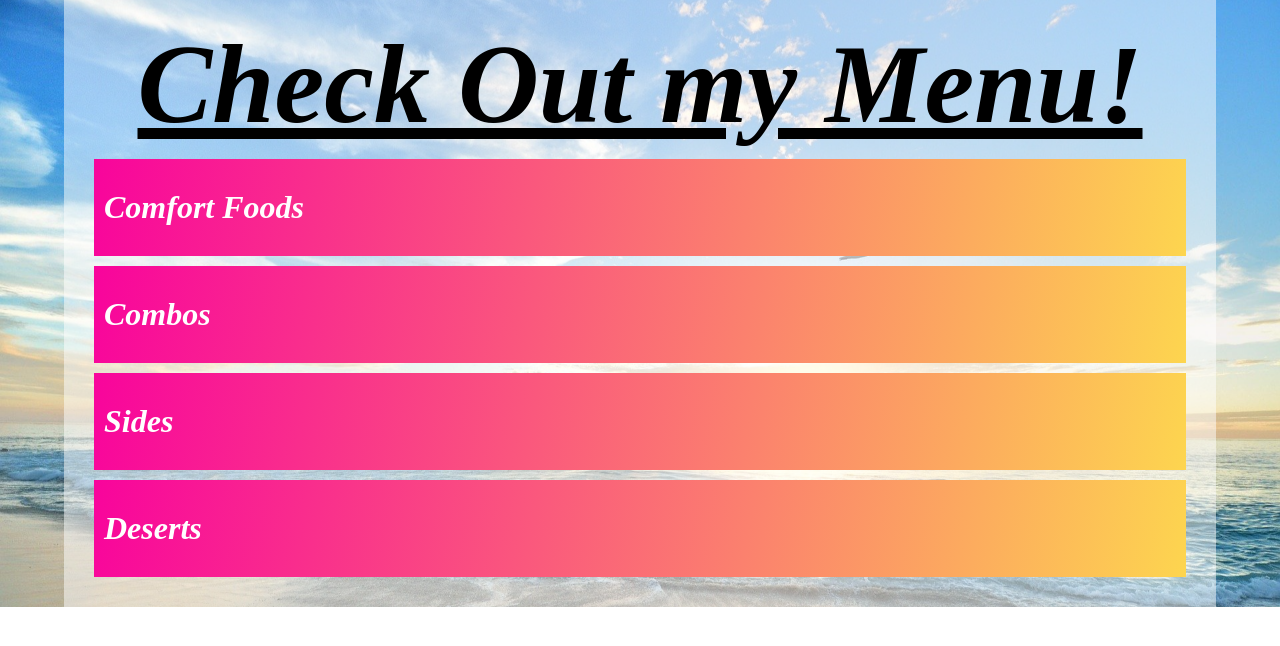
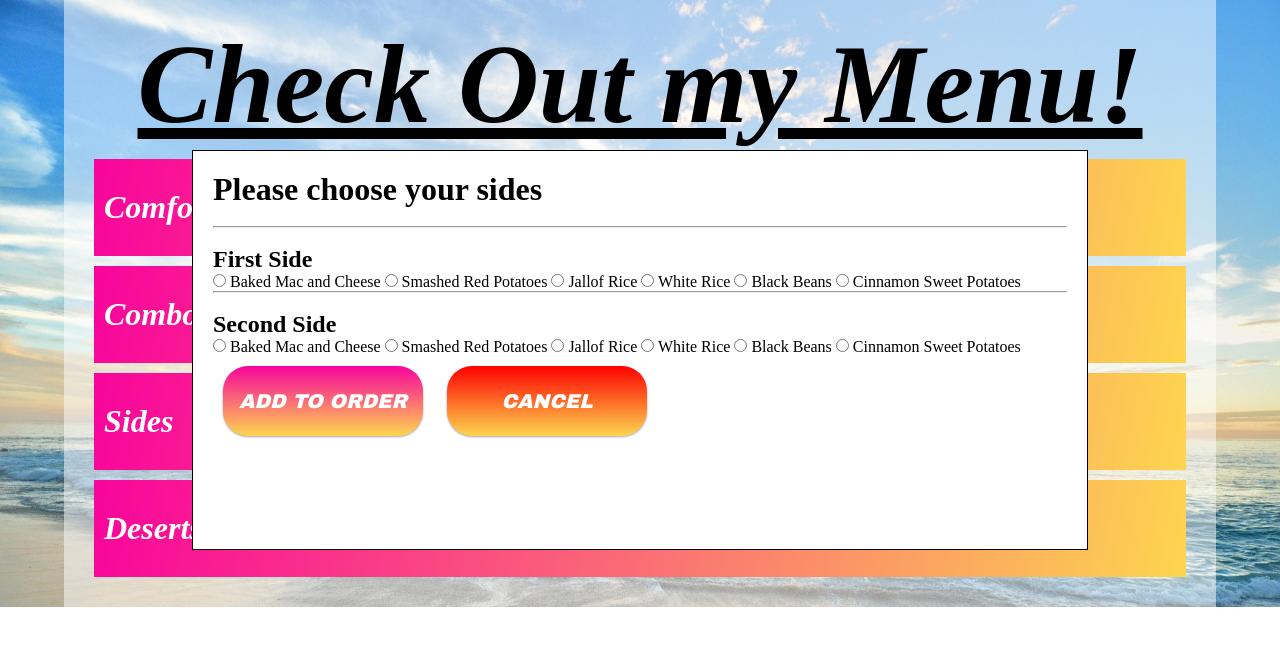
Before and after one commit to eaglesfan05/caitys_tasty_eats, a website: page menu.html in a window 1280 px wide. Drawn offline with Linux system fonts and the light colour scheme.

Commit message:
combo sides section

```diff
--- a/menu.html
+++ b/menu.html
@@ -11,6 +11,8 @@
             box-sizing: border-box;
         }
         .background {
+            /* height:auto; */
+            position: relative;
             background-image: url(/public/assets/images/beach-1852945_1920.jpg) ;
             background-position: center center;
             background-repeat: no-repeat;
@@ -51,7 +53,7 @@
    }
    .add-item {
        /* width: 30%; */
-       background-color: blue;
+       /* background-color: blue; */
        border: none;
        height: 70px;
       justify-content: center;
@@ -76,7 +78,7 @@
     border-radius: 25px;
     background-image: linear-gradient(#f8049c, #fdd54f);
    }
-  #comfort {
+  #comfort, #combos {
       display: none;
   }
 
@@ -87,10 +89,6 @@
     overflow: hidden;
     transition:  max-height 0.2s ease-out; */
     align-items: center;
-  }
-
-  h1 {
-
   }
 
   .menu-header {
@@ -111,7 +109,6 @@
       font-style: italic;
   }
   .menu-section-header:hover {
-    /* font-weight: bold; */
     cursor: pointer;
   }
 
@@ -128,6 +125,7 @@
     font-size: 25px;
     /* text-decoration: underline; */
     padding: 10px;
+    text-transform: uppercase;
   }
 
   /* media queries */
@@ -135,7 +133,7 @@
   .menu-header {
       font-size: 4vw;
   }
- .menu-column {
+  .menu-column {
      width: 40%;
      font-size: 24px;
  }
@@ -144,19 +142,111 @@
      padding: 10px;
 
  }
+ .combo-sides {
+     width: 200px;
+     margin: 0;
+     margin-top: 20px;
+ }
   }
+
+  #side-options {
+      position: absolute;
+      /* border: 1px solid black; */
+      height: 400px;
+      width: 70%;
+    top: 150px;
+    left: 15%;
+    background: white;
+    z-index: 4;
+    /* display: none; */
+    padding: 20px;
+    /* box-shadow: 5px, 5px black; */
+    border: 1px solid black;
+  }
+  .cancel {
+    border: none;
+       height: 70px;
+      justify-content: center;
+      color: white;
+      font-style: italic;
+      margin: 10px;
+    font-family: "Arial Black", Gadget, sans-serif;
+    font-size: 20px;
+    padding: 15px;
+    text-align: center;
+    text-transform: uppercase;
+    transition: 0.5s;
+    background-size: 200% auto;
+    color: #FFF;
+    box-shadow: 0 0 20px #eee;
+    border-radius: 10px;
+    width: 200px;
+    box-shadow: 0 1px 3px rgba(0,0,0,0.12), 0 1px 2px rgba(0,0,0,0.24);
+    transition: all 0.3s cubic-bezier(.25,.8,.25,1);
+    cursor: pointer;
+    display: inline-block;
+    border-radius: 25px;
+    background-image: linear-gradient(red,  #fdd54f )
+  }
+
     </style>
 </head>
 <body>
     <div class="background">
+        <div id="side-options">
+            <div class="sides-choice-header">
+                <h1>Please choose your sides</h1>
+            </div>
+            <br>
+            <hr>
+            <br>
+            <div id="pick-sides">
+                <!-- white rice blackbeans seasoned broccoli cinnamon sugar sweet potatoes-->
+                <h2>First Side</h2>
+                <input type="radio" id="mac-and-cheese" name="first-choice" value="Baked Mac And Cheese">
+                <label for="mac-and-cheese">Baked Mac and Cheese</label>
+                <input type="radio" id="smashed-red-potatoes" name="first-choice" value="Smashed Red Potatoes">
+                <label for="smashed-red-potatoes">Smashed Red Potatoes</label>
+                <input type="radio" id="jallof-rice" name="first-choice" value="Jallof Rice">
+                <label for="jallof-rice">Jallof Rice</label>
+                <input type="radio" id="white-rice" name="first-choice" value="White Rice">
+                <label for="white-rice">White Rice</label>
+                <input type="radio" id="black-beans" name="first-choice" value="Black Beans">
+                <label for="black-beans">Black Beans</label>
+                <input type="radio" id="cinnamon-sweet-potatoes" name="first-choice" value="Cinnamon Sweet Potatoes">
+                <label for="cinnamon-sweet-potatoes">Cinnamon Sweet Potatoes</label>
+                <br>
+                <hr>
+                <br>
+                <h2>Second Side</h2>
+                <input type="radio" id="mac-and-cheese" name="second-choice" value="Baked Mac And Cheese">
+                <label for="mac-and-cheese">Baked Mac and Cheese</label>
+                <input type="radio" id="smashed-red-potatoes" name="second-choice" value="Smashed Red Potatoes">
+                <label for="smashed-red-potatoes">Smashed Red Potatoes</label>
+                <input type="radio" id="jallof-rice" name="second-choice" value="Jallof Rice">
+                <label for="jallof-rice">Jallof Rice</label>
+                <input type="radio" id="white-rice" name="second-choice" value="White Rice">
+                <label for="white-rice">White Rice</label>
+                <input type="radio" id="black-beans" name="second-choice" value="Black Beans">
+                <label for="black-beans">Black Beans</label>
+                <input type="radio" id="cinnamon-sweet-potatoes" name="second-choice" value="Cinnamon Sweet Potatoes">
+                <label for="cinnamon-sweet-potatoes">Cinnamon Sweet Potatoes</label>
+            </div>
+            <div class="btn-group">
+                <button class="add-item combo-sides">Add to Order</button>
+                <button class="cancel combo-sides">Cancel</button>
+            </div>
+
+        </div>
         <div class="menu">
+
             <div class="menu-header"><h1>Check Out my Menu!</h1>
 
             </div>
 
             <div class="menu-section">
-                <div class="menu-section-header">
-                    <h1 class="comfortFood" data-toggle="collapse" data-target="#comfort">Comfort Foods</h1>
+                <div class="menu-section-header" data-toggle="collapse" data-target="#comfort">
+                    <h1 class="comfortFood" >Comfort Foods</h1>
                 </div>
 
                 <!-- <small>Sides not included</small> -->
@@ -169,23 +259,49 @@
                         <button class="btn btn-primary add-item menu-column" type="button">Add to cart</button>
                     </div>
                     <div class="menu-row">
-                        <span class="title menu-column"><span class="new">New </span> Chicken and Creamy Cajun Pasta</span>
-                        <span class="price menu-column">$10</span>
+                        <div class="title menu-column"><span class="new">New </span> Chicken and Creamy Cajun Pasta</div>
+                        <div class="price menu-column">$10</div>
                         <button class="add-item menu-column" type="button">Add to cart</button>
                     </div>
                     <div class="menu-row">
-                        <span class="title menu-column"><span class="new">New </span> Chicken Tostadas</span>
-                        <span class="price menu-column">$10</span>
+                        <div class="title menu-column"><span class="new">New </span> Chicken Tostadas</div>
+                        <div class="price menu-column">$10</div>
                         <button class="btn btn-primary add-item menu-column" type="button">Add to cart</button>
                     </div>
                 </div>
 
             </div>
             <div class="menu-section">
-                <div class="menu-section-header">
+
+                <div class="menu-section-header" data-toggle="collapse" data-target="#combos">
                     <h1>Combos</h1>
                 </div>
 
+                <div class="menu-items collapse" id="combos">
+                    <div class="disclaimer">2 Sides included</div>
+                    <hr>
+                   <div class="menu-row">
+                       <span class="title menu-column">
+                    Quarter Chicken
+                       </span>
+                       <span class="price menu-column">$10</span>
+                       <button class="btn btn-primary add-item menu-column combo" type="button">Add to cart</button>
+                   </div>
+                   <div class="menu-row">
+                    <span class="title menu-column">
+                     Blackened Salmon
+                    </span>
+                    <span class="price menu-column">$10</span>
+                    <button class="btn btn-primary add-item menu-column combo" type="button">Add to cart</button>
+                </div>
+                <div class="menu-row">
+                    <span class="title menu-column">
+                     Sazon Shrimp
+                    </span>
+                    <span class="price menu-column">$10</span>
+                    <button class="btn btn-primary add-item menu-column combo" type="button">Add to cart</button>
+                </div>
+                </div>
             </div>
             <div class="menu-section">
                 <div class="menu-section-header">
@@ -207,18 +323,30 @@
         var i;
         for(i = 0; i < coll.length; i++) {
             coll[i].addEventListener('click', function() {
-                this.classList.toggle('active');
+                // this.classList.toggle('active');
                 var content = this.nextElementSibling;
                 if(content.style.display === 'block') {
                     content.style.display = "none";
                 } else {
                     content.style.display = "block"
                 }
-    //             if (content.style.maxHeight){
-    //   content.style.maxHeight = null;
-    // } else {
-    //   content.style.maxHeight = content.scrollHeight + "px";
-    // }
+
+            })
+        }
+        var comboButtons = document.getElementsByClassName('combo');
+        var i;
+        for(i = 0; i< comboButtons.length; i++) {
+            comboButtons[i].addEventListener('click', function() {
+                // alert('click')
+                document.getElementById('side-options').style.display = 'block';
+            })
+        }
+
+        var closeSideChoices = document.getElementsByClassName('combo-sides');
+        var i;
+        for(i = 0; i< closeSideChoices.length; i++) {
+            closeSideChoices[i].addEventListener('click', function() {
+                document.getElementById('side-options').style.display = 'none'
             })
         }
     </script>
--- a/public/assets/stylesheets/style.css
+++ b/public/assets/stylesheets/style.css
@@ -41,6 +41,7 @@ nav {
   background-repeat: no-repeat;
   background-attachment: fixed;
   background-size: cover;
+  overflow: hidden;
 }
 .main {
   text-align: center;
```
